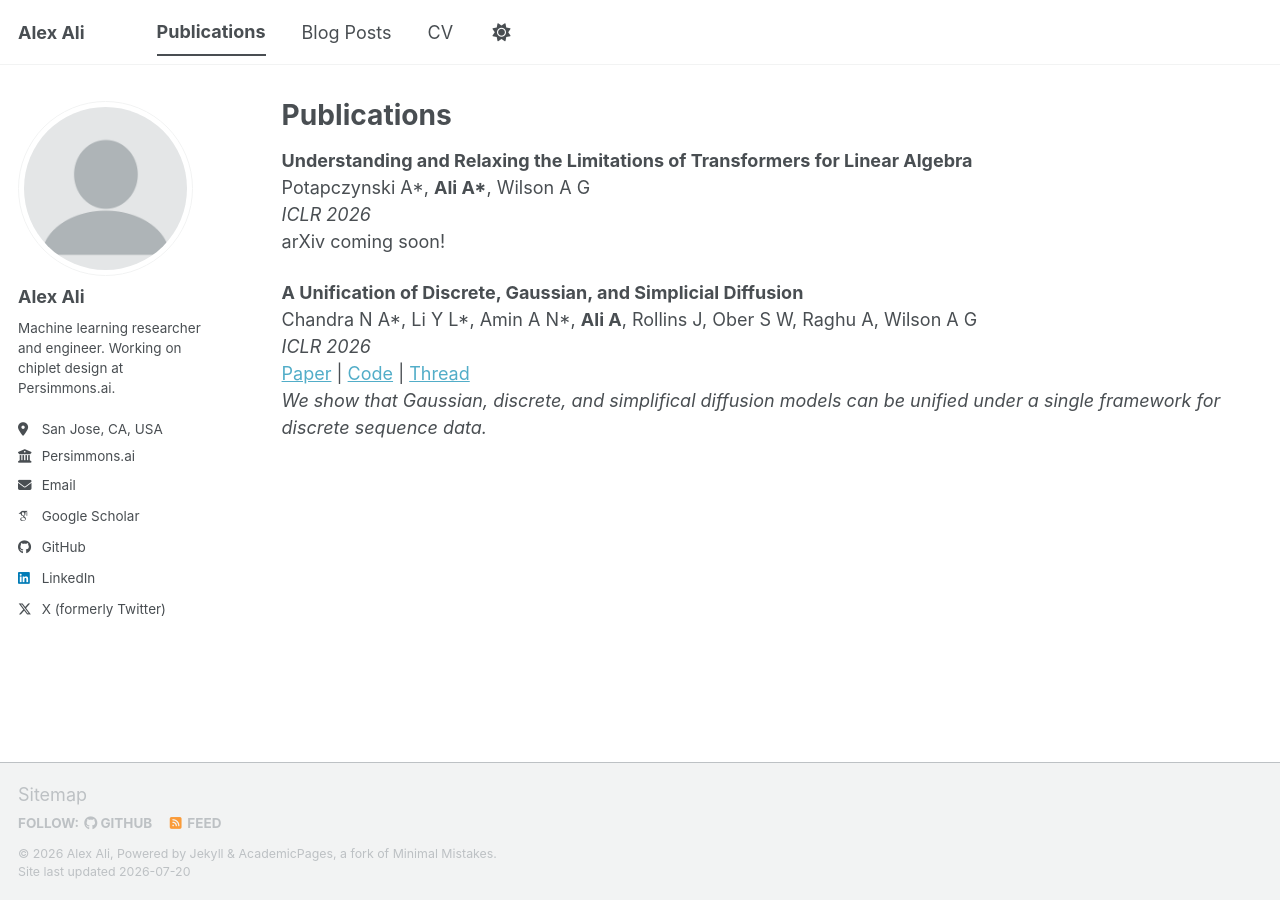
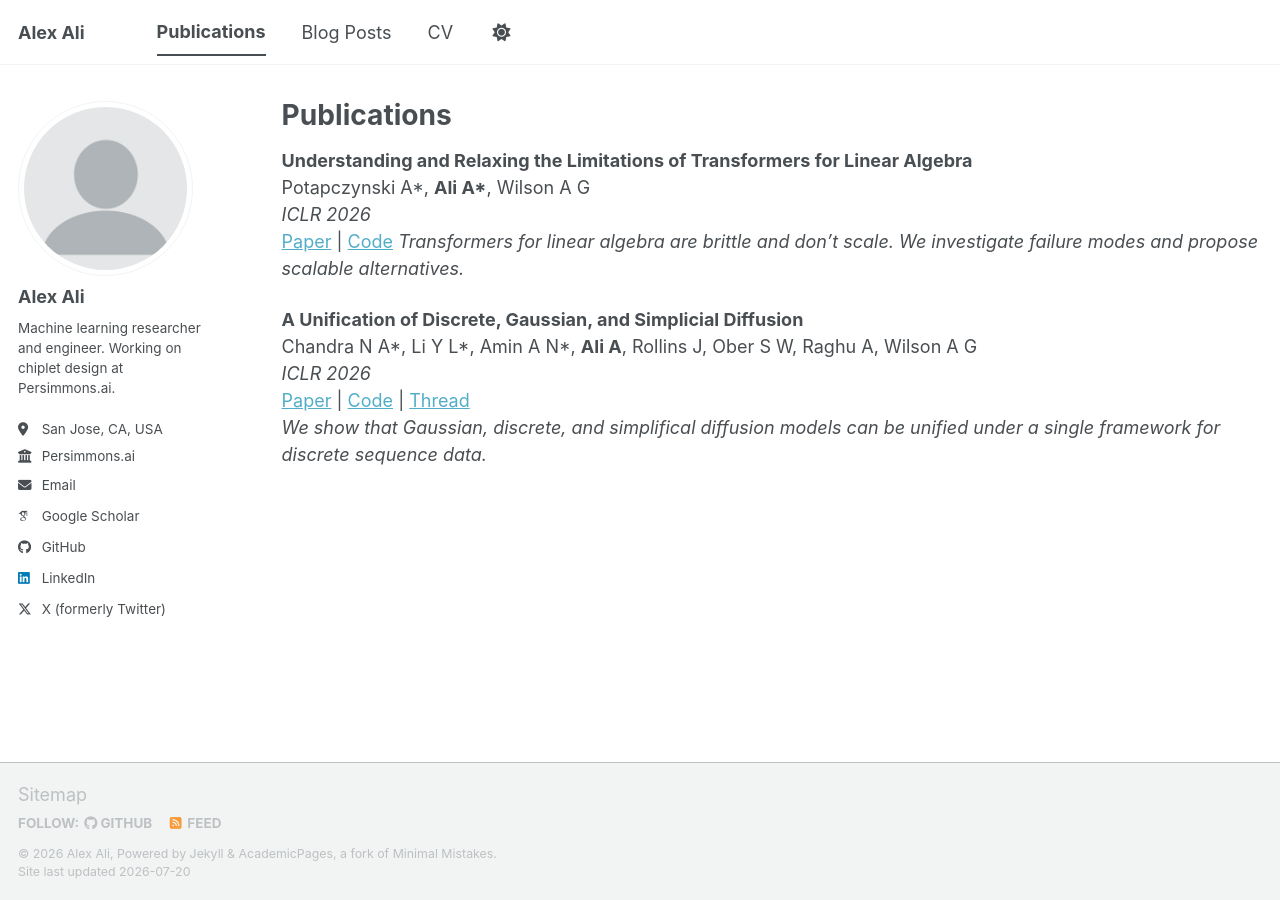
Before and after one commit to alexali04/alexali04.github.io, a Jekyll site: the page built from _pages/publications.md, in a window 1280 px wide. Built offline with Jekyll 4.4.1, drawn with Linux system fonts in a browser that asks for light colours; some web fonts are replaced; a script bundle is joined from its source files by our own code; library files that are not in the unit come from our copies.

Commit message:
Update publications.md

```diff
--- a/_pages/publications.md
+++ b/_pages/publications.md
@@ -8,7 +8,8 @@ author_profile: true
 **Understanding and Relaxing the Limitations of Transformers for Linear Algebra**
 Potapczynski A\*, **Ali A\***, Wilson A G
 *ICLR 2026*
-arXiv coming soon!
+[Paper](https://openreview.net/pdf?id=GBkRMi3qjD) | [Code](https://github.com/alexali04/transformers-nla)
+*Transformers for linear algebra are brittle and don't scale. We investigate failure modes and propose scalable alternatives.*
 
 **A Unification of Discrete, Gaussian, and Simplicial Diffusion**
 Chandra N A\*, Li Y L\*, Amin A N\*, **Ali A**, Rollins J, Ober S W, Raghu A, Wilson A G
```
